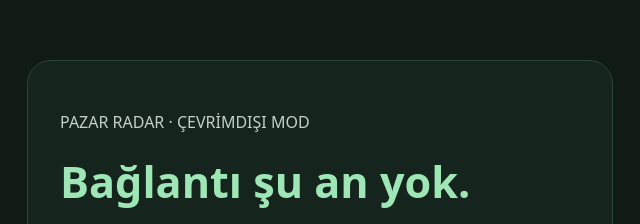
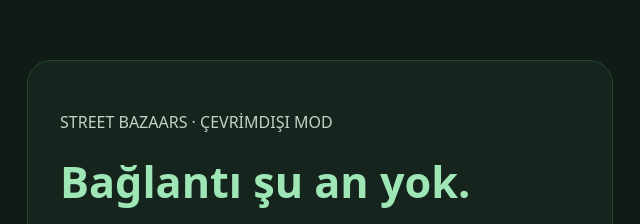
Before and after one commit to Nexora88/pazarradar, a website: page public/offline.html in a window 1280 px wide. Shown: the part 180-404 px from the top of the page, 320-960 px from the left. Drawn offline with Linux system fonts and the light colour scheme.

Commit message:
Rename offline experience to Street Bazaars

```diff
--- a/public/offline.html
+++ b/public/offline.html
@@ -4,7 +4,7 @@
     <meta charset="utf-8" />
     <meta name="viewport" content="width=device-width, initial-scale=1" />
     <meta name="theme-color" content="#101b16" />
-    <title>Çevrimdışısın · Pazar Radar</title>
+    <title>Çevrimdışısın · Street Bazaars</title>
     <style>
       :root {
         color-scheme: dark;
@@ -43,7 +43,7 @@
   </head>
   <body>
     <main>
-      <p>PAZAR RADAR · ÇEVRİMDIŞI MOD</p>
+      <p>STREET BAZAARS · ÇEVRİMDIŞI MOD</p>
       <h1>Bağlantı şu an yok.</h1>
       <p>
         Daha önce açtığın sayfa ve önbelleğe alınmış arayüz kullanılabilir. Güncel pazar ve fiyat
```
